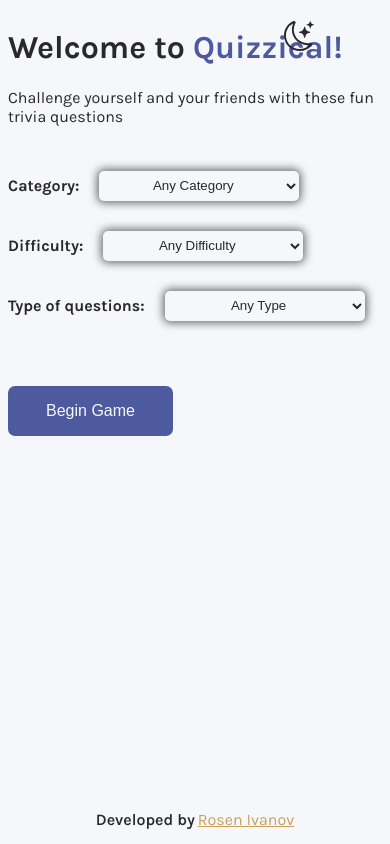
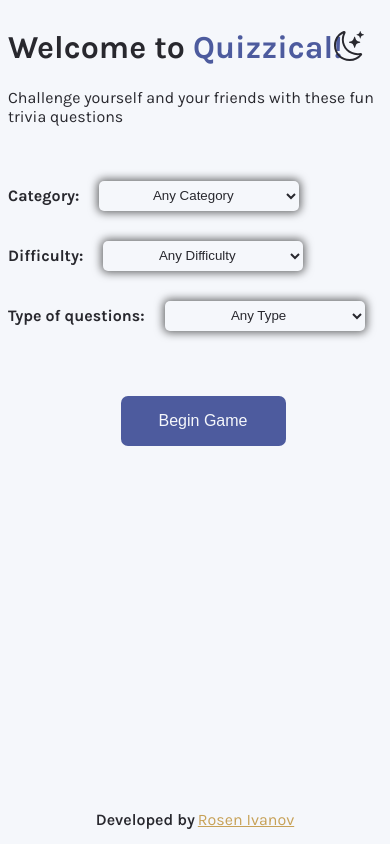
Before and after one commit to Avitohol1/Quizzical, a React (Create React App) app: page /quizzical/questions in a window 390 px wide. Built offline with nearby package versions, Linux system fonts and the light colour scheme.

Commit message:
fixed positioning of theme btn and begin btn on mobile

```diff
--- a/src/Components/StartPage.css
+++ b/src/Components/StartPage.css
@@ -1,3 +1,8 @@
+.start-page-container {
+    display: flex;
+    flex-direction: column;
+}
+
 .start-page-intro {
     margin-bottom: 45px;
 }
@@ -41,3 +46,15 @@
     margin-top: 45px;
     cursor: pointer;
 }
+
+@media screen and (max-width: 800px) {
+    .begin-button {
+        align-self: center;
+    }
+}
+
+@media screen and (max-width: 468px) {
+    .begin-button {
+        align-self: center;
+    }
+}
--- a/src/index.css
+++ b/src/index.css
@@ -30,6 +30,13 @@
   right: 70px;
 }
 
+@media screen and (max-width: 468px) {
+  .theme-btn {
+    top: 30px;
+    right: 20px;
+  }
+}
+
 body {
   background-color: var(--bg);
   color: var(--text);
```
